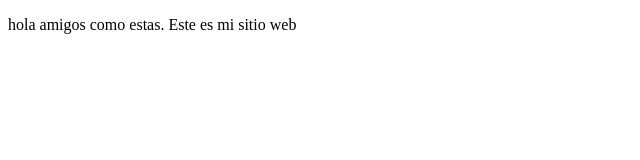
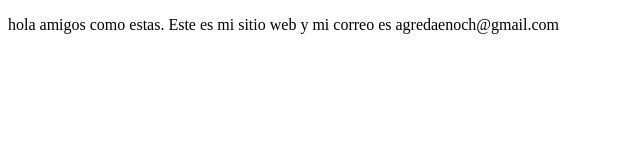
Before and after one commit to helbertenoch/proyectoDemoCursoPrework, a plain HTML site: page index.html in a window 1280 px wide. Shown: the whole page, without its empty margins (0-640 px from the left). Drawn offline with Linux system fonts and the light colour scheme.

Commit message:
cambios agregamos sitio de Email

```diff
--- a/index.html
+++ b/index.html
@@ -7,7 +7,7 @@
 </head>
 <body>
     <p>
-        hola amigos como estas. Este es mi sitio web
+        hola amigos como estas. Este es mi sitio web y mi correo es agredaenoch@gmail.com
     </p>
 </body>
 </html>
```
